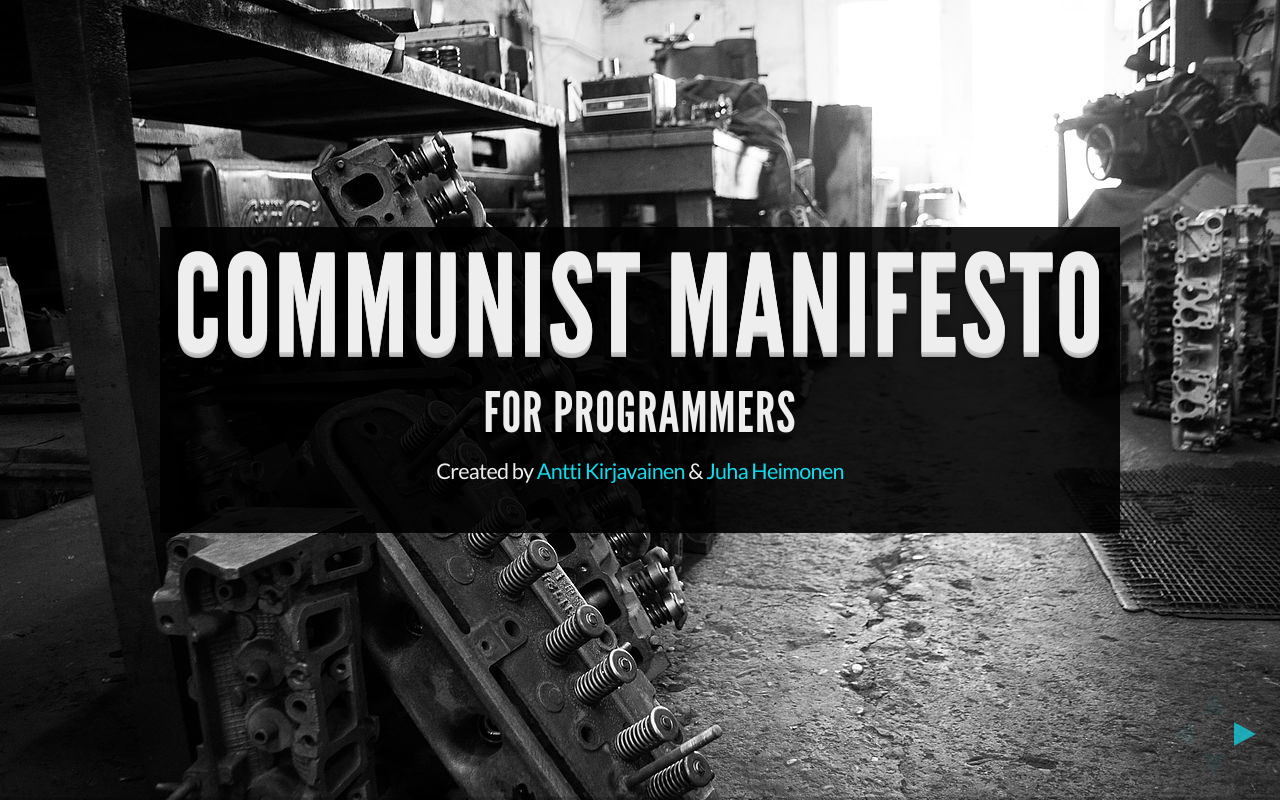
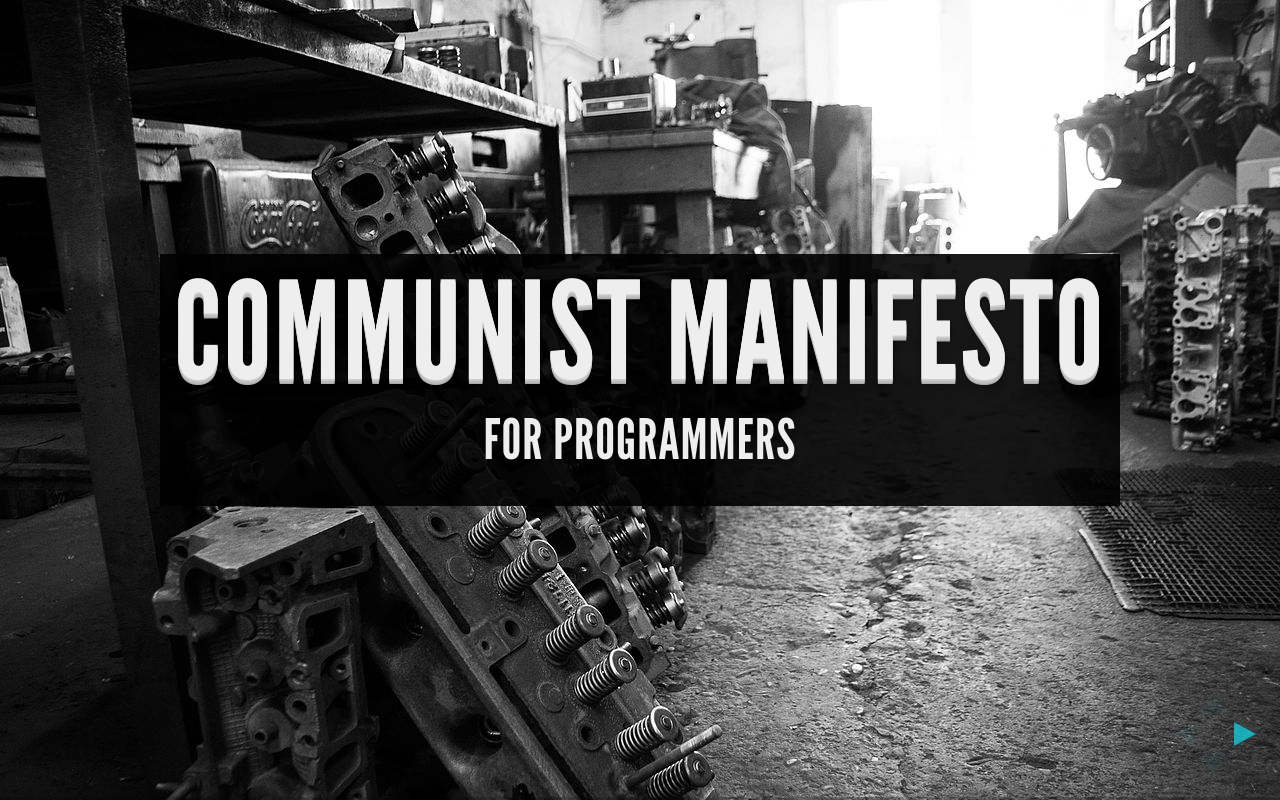
Before and after one commit to heimojuh/cm, a website: page app.html in a window 1280 px wide. Drawn offline with Linux system fonts and the light colour scheme.

Commit message:
removes names from first slide

```diff
--- a/app.html
+++ b/app.html
@@ -39,9 +39,6 @@
 				<section class="transparent">
 					<h1>Communist manifesto</h1>
 					<h3>For programmers</h3>
-					<p>
-						<small>Created by <a href="http://twitter.com/anttiki">Antti Kirjavainen</a> & <a href="http://twitter.com/evilbubu">Juha Heimonen</a></small>
-					</p>
 				</section>
                 <section class="transparent">
                 <pre>
```
Also changed, not shown: index.html (+0 -3 lines).
